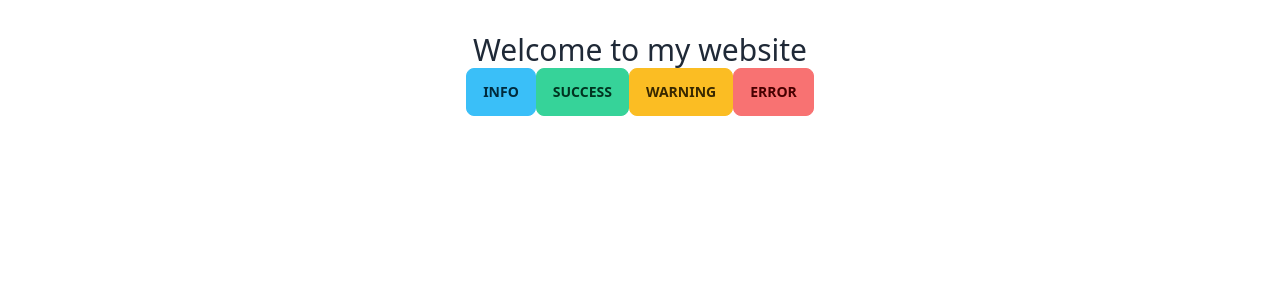
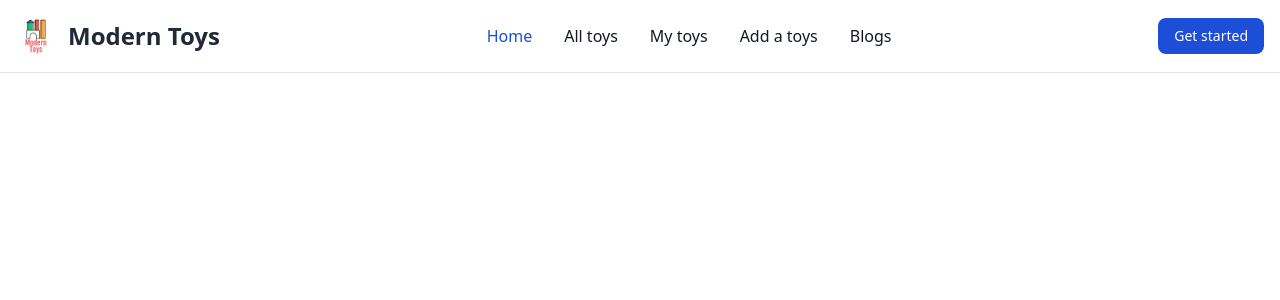
Before and after one commit to mustaqimbd/Modern-Toys-client, a React (Vite) app: page / in a window 1280 px wide. Shown: the top 300 px of the page. Built offline with nearby package versions, Linux system fonts and the light colour scheme.

Commit message:
Navbar added

```diff
--- a/index.html
+++ b/index.html
@@ -4,7 +4,7 @@
     <meta charset="UTF-8" />
     <link rel="icon" type="image/svg+xml" href="/vite.svg" />
     <meta name="viewport" content="width=device-width, initial-scale=1.0" />
-    <title>Vite + React</title>
+    <title>Modern Toys</title>
   </head>
   <body>
     <div id="root"></div>
--- a/src/Layout/MainLayout.jsx
+++ b/src/Layout/MainLayout.jsx
@@ -1,9 +1,10 @@
 import App from '../App';
+import Navbar from '../SharedComponents/Navbar';
 
 const MainLayout = () => {
     return (
         <div>
-            <App/>
+            <Navbar />
         </div>
     );
 };
--- /dev/null
+++ b/src/Pages/Home.jsx
@@ -0,0 +1,11 @@
+import React from 'react';
+
+const Home = () => {
+    return (
+        <div>
+
+        </div>
+    );
+};
+
+export default Home;
--- /dev/null
+++ b/src/SharedComponents/Navbar.jsx
@@ -0,0 +1,43 @@
+import React from 'react';
+import { Link } from 'react-router-dom';
+import logo from "../assets/logo.png"
+const Navbar = () => {
+    return (
+        <nav className="bg-white dark:bg-gray-900 fixed w-full z-20 top-0 left-0 border-b border-gray-200 dark:border-gray-600">
+            <div className="max-w-screen-xl flex flex-wrap items-center justify-between mx-auto p-4">
+                <Link to="/" className="flex items-center">
+                    <img src={logo} className="h-10 mr-3" alt="Logo" />
+                    <span className="self-center text-2xl font-semibold whitespace-nowrap dark:text-white">Modern Toys</span>
+                </Link>
+                <div className="flex md:order-2">
+                    <button type="button" className="text-white bg-blue-700 hover:bg-blue-800 focus:ring-4 focus:outline-none focus:ring-blue-300 font-medium rounded-lg text-sm px-4 py-2 text-center mr-3 md:mr-0 dark:bg-blue-600 dark:hover:bg-blue-700 dark:focus:ring-blue-800">Get started</button>
+                    <button data-collapse-toggle="navbar-sticky" type="button" className="inline-flex items-center p-2 text-sm text-gray-500 rounded-lg md:hidden hover:bg-gray-100 focus:outline-none focus:ring-2 focus:ring-gray-200 dark:text-gray-400 dark:hover:bg-gray-700 dark:focus:ring-gray-600" aria-controls="navbar-sticky" aria-expanded="false">
+                        <span className="sr-only">Open main menu</span>
+                        <svg className="w-6 h-6" aria-hidden="true" fill="currentColor" viewBox="0 0 20 20" xmlns="http://www.w3.org/2000/svg"><path fillRule="evenodd" d="M3 5a1 1 0 011-1h12a1 1 0 110 2H4a1 1 0 01-1-1zM3 10a1 1 0 011-1h12a1 1 0 110 2H4a1 1 0 01-1-1zM3 15a1 1 0 011-1h12a1 1 0 110 2H4a1 1 0 01-1-1z" clipRule="evenodd"></path></svg>
+                    </button>
+                </div>
+                <div className="items-center justify-between hidden w-full md:flex md:w-auto md:order-1" id="navbar-sticky">
+                    <ul className="flex flex-col p-4 md:p-0 mt-4 font-medium border border-gray-100 rounded-lg bg-gray-50 md:flex-row md:space-x-8 md:mt-0 md:border-0 md:bg-white dark:bg-gray-800 md:dark:bg-gray-900 dark:border-gray-700">
+                        <li>
+                            <Link to="/" className="block py-2 pl-3 pr-4 text-white bg-blue-700 rounded md:bg-transparent md:text-blue-700 md:p-0 md:dark:text-blue-500" aria-current="page">Home</Link>
+                        </li>
+                        <li>
+                            <Link to="/" className="block py-2 pl-3 pr-4 text-gray-900 rounded hover:bg-gray-100 md:hover:bg-transparent md:hover:text-blue-700 md:p-0 md:dark:hover:text-blue-500 dark:text-white dark:hover:bg-gray-700 dark:hover:text-white md:dark:hover:bg-transparent dark:border-gray-700">All toys</Link>
+                        </li>
+                        <li>
+                            <Link to="/" className="block py-2 pl-3 pr-4 text-gray-900 rounded hover:bg-gray-100 md:hover:bg-transparent md:hover:text-blue-700 md:p-0 md:dark:hover:text-blue-500 dark:text-white dark:hover:bg-gray-700 dark:hover:text-white md:dark:hover:bg-transparent dark:border-gray-700">My toys</Link>
+                        </li>
+                        <li>
+                            <Link to="/" className="block py-2 pl-3 pr-4 text-gray-900 rounded hover:bg-gray-100 md:hover:bg-transparent md:hover:text-blue-700 md:p-0 md:dark:hover:text-blue-500 dark:text-white dark:hover:bg-gray-700 dark:hover:text-white md:dark:hover:bg-transparent dark:border-gray-700">Add a toys</Link>
+                        </li>
+                        <li>
+                            <Link to="/" className="block py-2 pl-3 pr-4 text-gray-900 rounded hover:bg-gray-100 md:hover:bg-transparent md:hover:text-blue-700 md:p-0 md:dark:hover:text-blue-500 dark:text-white dark:hover:bg-gray-700 dark:hover:text-white md:dark:hover:bg-transparent dark:border-gray-700">Blogs</Link>
+                        </li>
+                    </ul>
+                </div>
+            </div>
+        </nav>
+    );
+};
+
+export default Navbar;
```
Also changed, not shown: src/Routes/Routes.jsx (+8 -1 lines), src/assets/logo.png (added).
